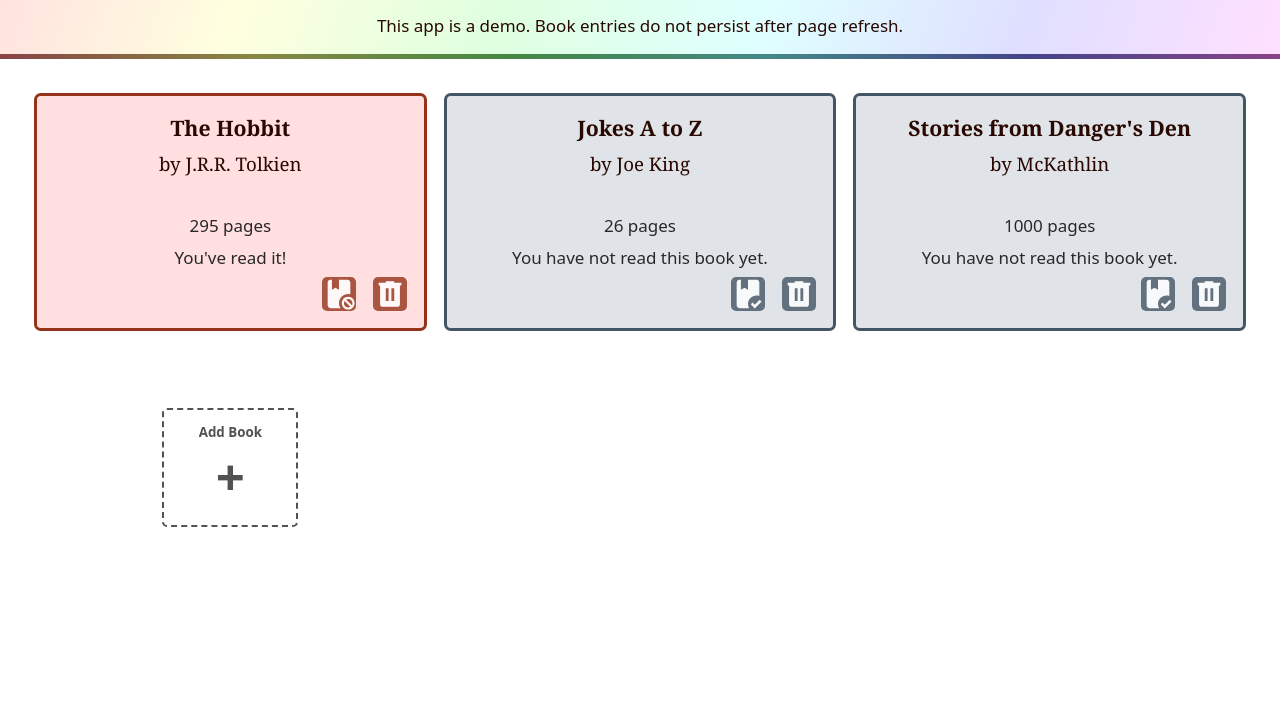
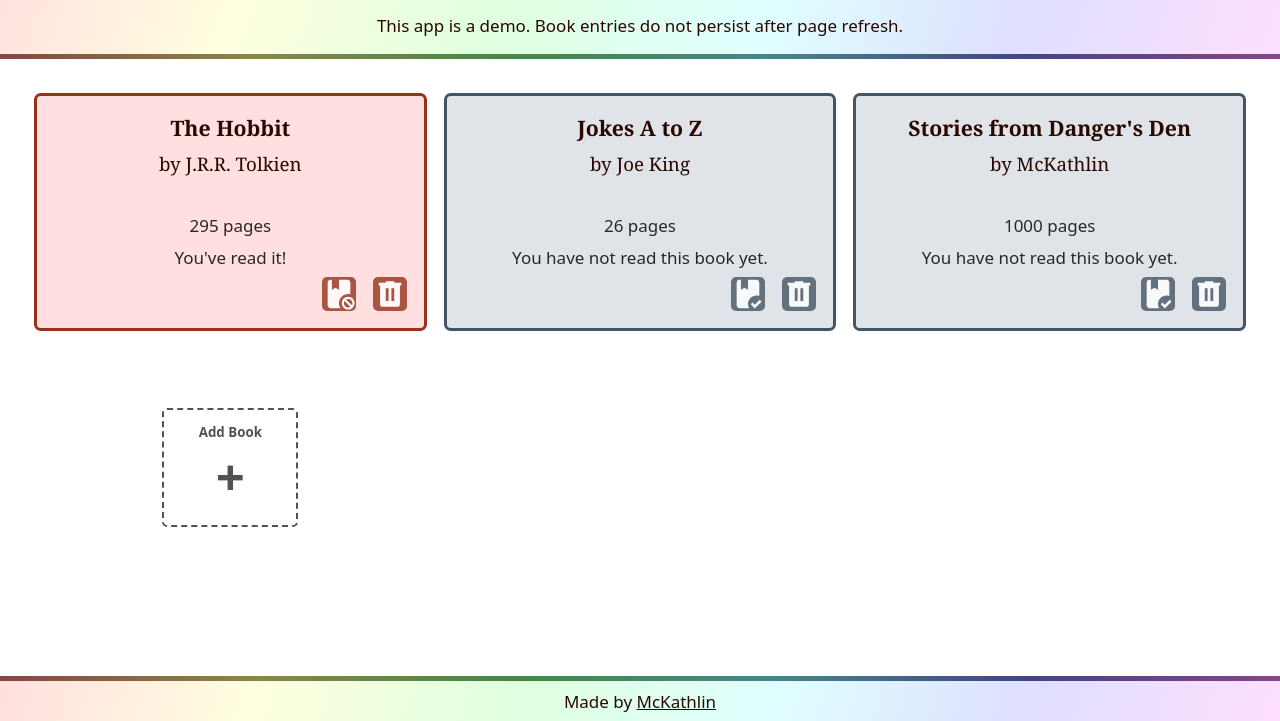
Before and after one commit to McKathlin/odin-library, a plain HTML site: page index.html in a window 1280 px wide. Shown: the part 79-800 px from the top of the page. Drawn offline with Linux system fonts and the light colour scheme.

Commit message:
Add footer and style to match header

```diff
--- a/index.html
+++ b/index.html
@@ -46,5 +46,8 @@
             </div>
         </div>
     </main>
+    <footer>
+        <p>Made by <a href="https://github.com/mckathlin">McKathlin</a></p>
+    </footer>
 </body>
 </html>
--- a/style.css
+++ b/style.css
@@ -56,6 +56,13 @@ body {
     color: var(--text-color);
     background: var(--back-color);
     min-height: 100vh;
+
+    display: flex;
+    flex-direction: column;
+}
+
+main {
+    flex: 1;
 }
 
 button {
@@ -265,3 +272,21 @@ button#cancel-new-book {
     width: 14rem;
     line-height: 1.4rem;
 }
+
+/* Footer */
+
+footer {
+    color: var(--bold-text-color);
+    border-top: 0.3rem solid var(--read-color);
+    border-image: var(--border-rainbow) 1;
+    background: var(--background-rainbow);
+}
+
+footer p {
+    font-weight: normal;
+    padding: 0.5rem;
+}
+
+footer a {
+    color: var(--bold-text-color);
+}
```
